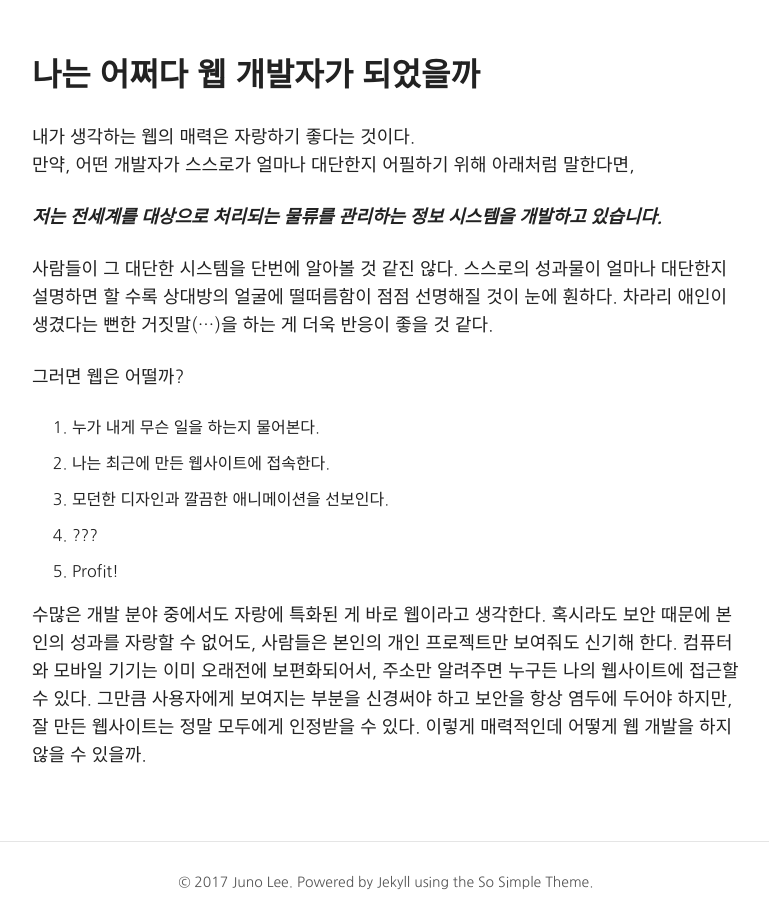
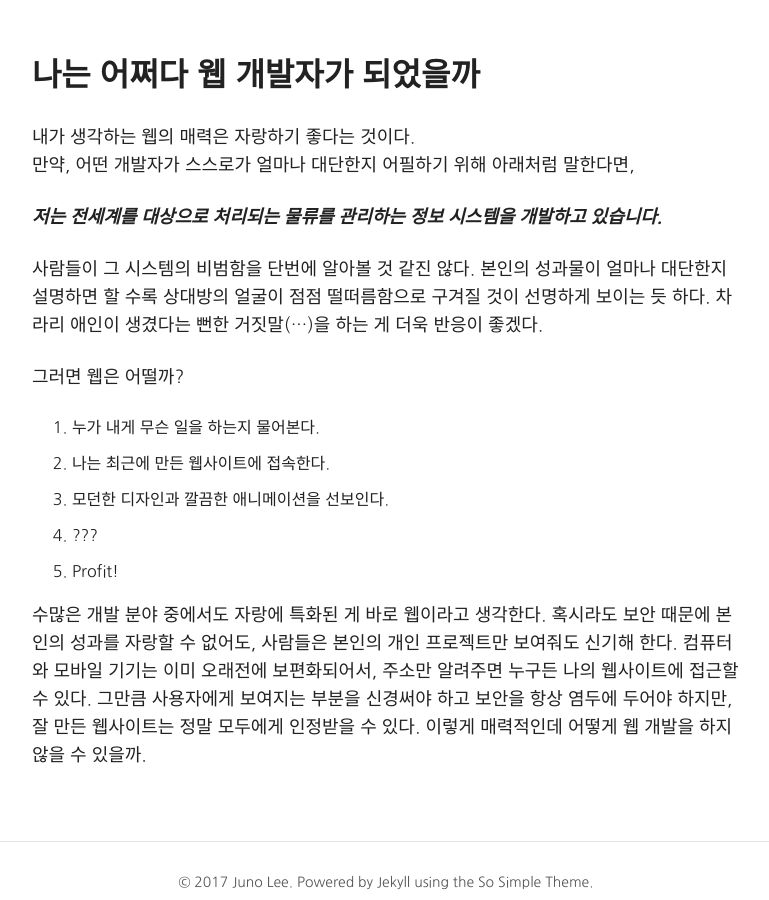
Before and after one commit to johanneslee/johanneslee.github.io, a Jekyll site: the page built from about/index.md, in a window 1280 px wide and 900 px high, scrolled down 571 px. Shown: the whole window, without its empty margins (254-1023 px from the left). Built offline with Jekyll 4.4.1, drawn with Linux system fonts in a browser that asks for light colours; nearby versions of some CDN libraries; some web fonts are replaced.

Commit message:
Update Posts

```diff
--- a/about/index.md
+++ b/about/index.md
@@ -12,7 +12,7 @@ modified: 2017-11-22T17:17:38.564948-04:00
 
 __*저는 전세계를 대상으로 처리되는 물류를 관리하는 정보 시스템을 개발하고 있습니다.*__
 
-사람들이 그 대단한 시스템을 단번에 알아볼 것 같진 않다. 스스로의 성과물이 얼마나 대단한지 설명하면 할 수록 상대방의 얼굴에 떨떠름함이 점점 선명해질 것이 눈에 훤하다. 차라리 애인이 생겼다는 뻔한 거짓말(...)을 하는 게 더욱 반응이 좋을 것 같다.
+사람들이 그 시스템의 비범함을 단번에 알아볼 것 같진 않다. 본인의 성과물이 얼마나 대단한지 설명하면 할 수록 상대방의 얼굴이 점점 떨떠름함으로 구겨질 것이 선명하게 보이는 듯 하다. 차라리 애인이 생겼다는 뻔한 거짓말(...)을 하는 게 더욱 반응이 좋겠다.
 
 그러면 웹은 어떨까?
 
```
